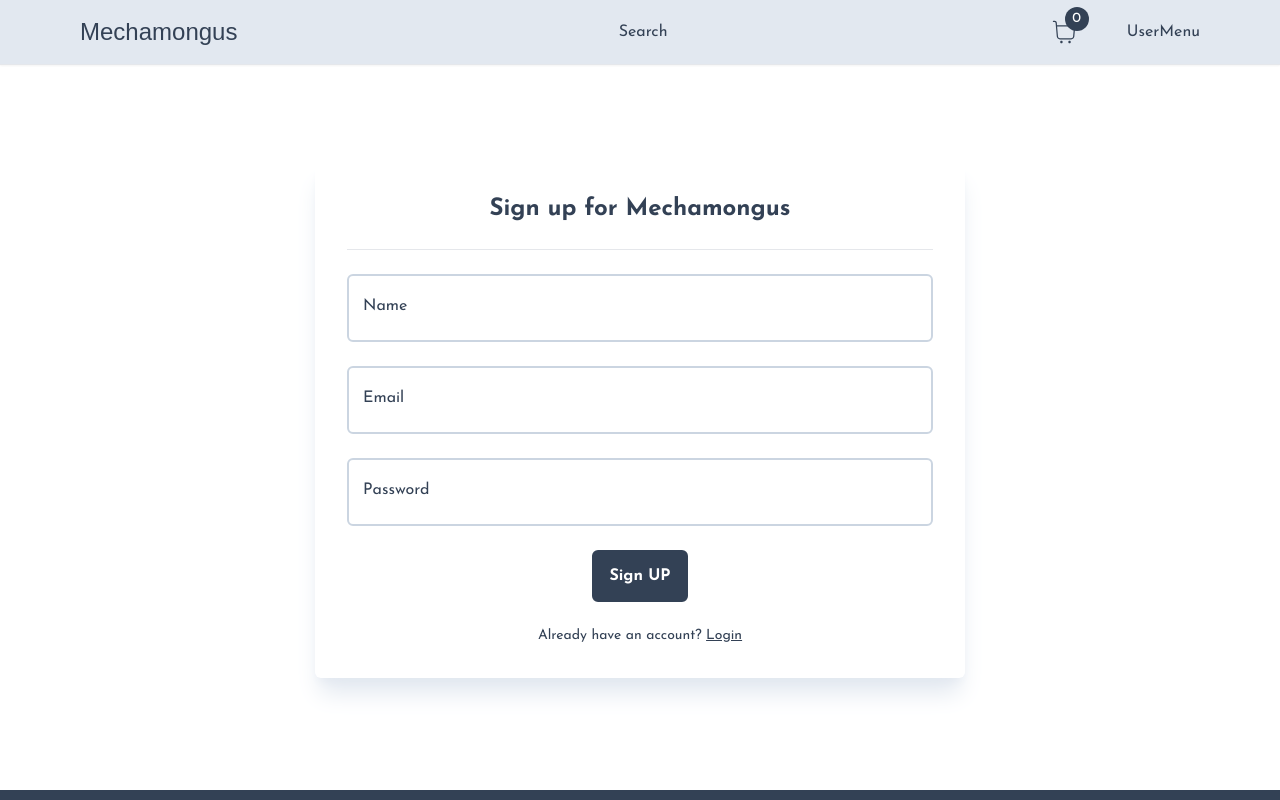
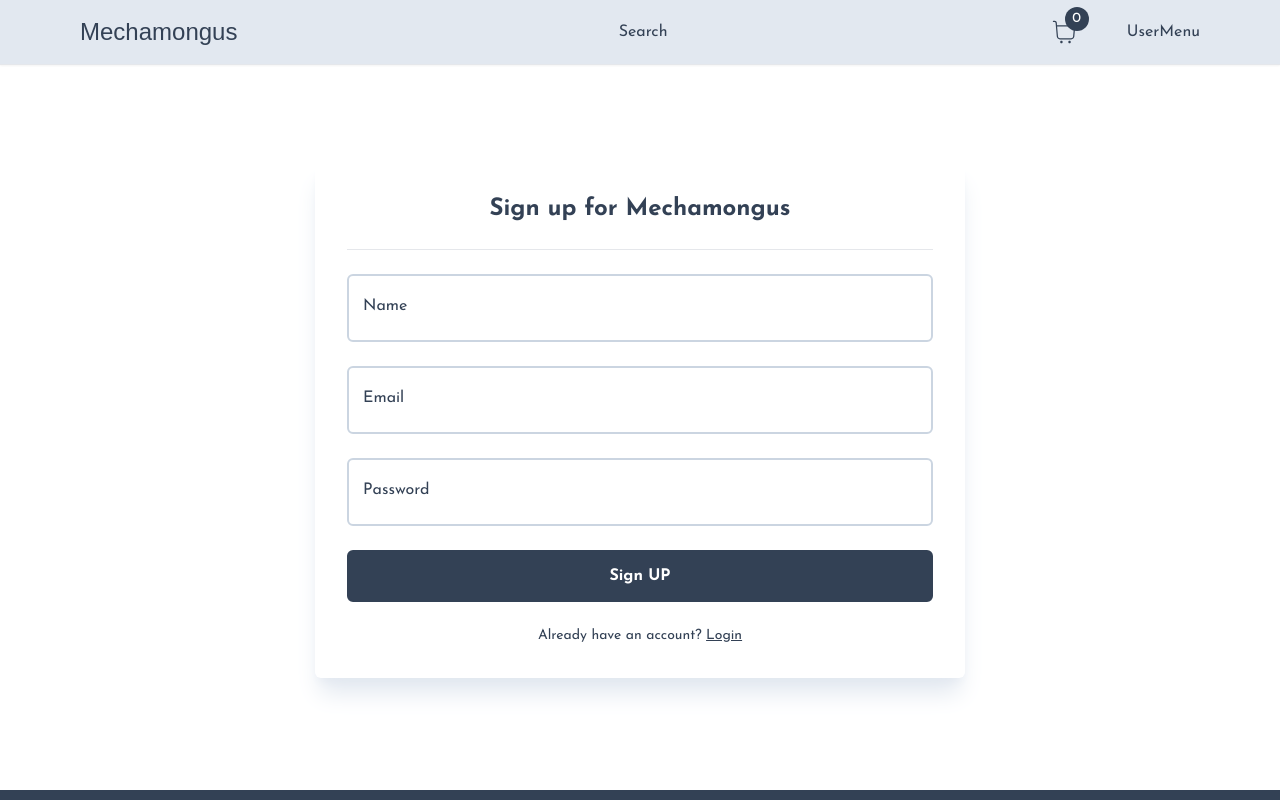
Before and after one commit to Mar-boi/Mechamongus, a Next.js app: page /register in a window 1280 px wide. Shown: the top 800 px of the page. Built offline with nearby package versions, Linux system fonts and the light colour scheme; a web font is replaced by a local one.

Commit message:
Update RegisterForm.tsx
เปลี่ยนปุ่ม sign up ให้ใหญ่ขึ้น

```diff
--- a/app/register/RegisterForm.tsx
+++ b/app/register/RegisterForm.tsx
@@ -55,10 +55,12 @@ const RegisterForm = () => {
         required
         type="password"
       />
-      <Button
-        label={isLoading ? "Loading" : "Sign UP"}
-        onClick={handleSubmit(onsubmit)}
-      />
+      <div className=" w-full">
+        <Button
+          label={isLoading ? "Loading" : "Sign UP"}
+          onClick={handleSubmit(onsubmit)}
+        />
+      </div>
       <p className=" text-sm">
         Already have an account?{" "}
         <Link className=" underline" href="/login">
```
